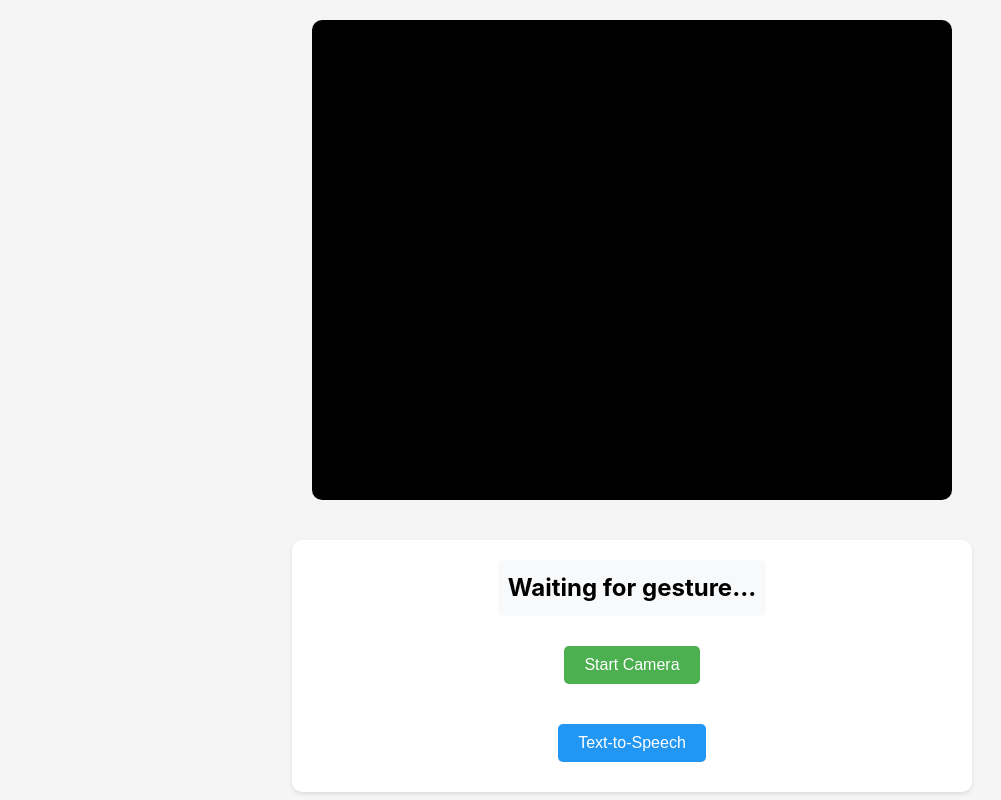
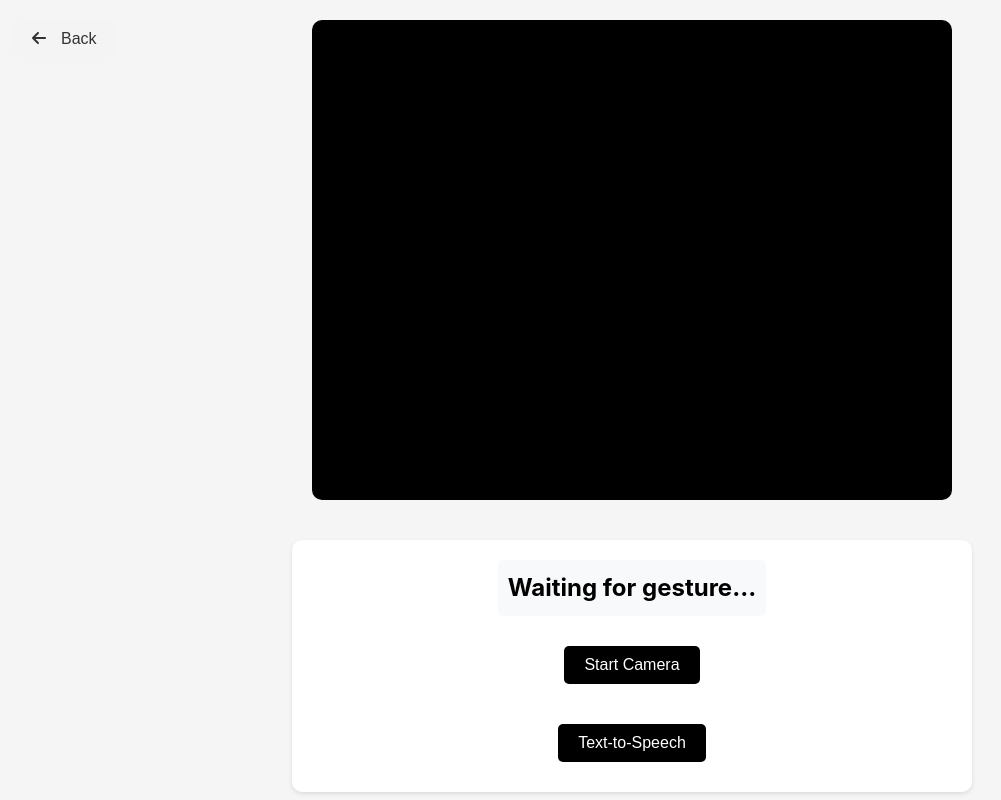
Before and after one commit to dylan-1006/team333, a React (Create React App) app in the folder frontend/: page /livewebcam in a window 1280 px wide. Shown: the top 800 px of the page, without its empty margins (8-1009 px from the left). Built offline with nearby package versions, Linux system fonts and the light colour scheme.

Commit message:
Updated handgesture recognition screen UI.

```diff
--- a/frontend/src/components/HandGestureRecognition.css
+++ b/frontend/src/components/HandGestureRecognition.css
@@ -61,7 +61,7 @@
   margin: 0 auto 20px;
   padding: 10px 20px;
   font-size: 16px;
-  background-color: #4caf50;
+  background-color: #000;
   color: white;
   border: none;
   border-radius: 5px;
@@ -69,7 +69,7 @@
 }
 
 .camera-button:hover {
-  background-color: #45a049;
+  background-color: #333;
 }
 
 .instructions {
@@ -103,14 +103,36 @@
   font-weight: bold;
 }
 
+.back-button {
+  position: absolute;
+  top: 20px;
+  left: 20px;
+  padding: 10px 20px;
+  background-color: #f5f5f5ea;
+  color: #333;
+  border: none;
+  border-radius: 12px;
+  cursor: pointer;
+  font-size: 1rem;
+}
+
+.back-icon {
+  margin-right: 15px;
+  font-size: 1rem;
+}
+
 .tts-button {
   display: block;
   margin: 10px auto;
   padding: 10px 20px;
   font-size: 16px;
-  background-color: #2196f3;
+  background-color: #000;
   color: white;
   border: none;
   border-radius: 5px;
   cursor: pointer;
 }
+
+.tts-button:hover {
+  background-color: #333;
+}
--- a/frontend/src/components/HandGestureRecognition.js
+++ b/frontend/src/components/HandGestureRecognition.js
@@ -3,9 +3,13 @@ import { Hands } from "@mediapipe/hands";
 import { Camera } from "@mediapipe/camera_utils";
 import { drawConnectors, drawLandmarks } from "@mediapipe/drawing_utils";
 import { HAND_CONNECTIONS } from "@mediapipe/hands";
+import { FontAwesomeIcon } from "@fortawesome/react-fontawesome";
+import { faArrowLeft } from "@fortawesome/free-solid-svg-icons";
+import { useNavigate } from "react-router-dom";
 import "./HandGestureRecognition.css";
 
 function HandGestureRecognition() {
+  const navigate = useNavigate();
   const videoRef = useRef(null);
   const canvasRef = useRef(null);
   const cameraRef = useRef(null);
@@ -229,6 +233,10 @@ function HandGestureRecognition() {
     }, 3000);
   };
 
+  const handleBack = () => {
+    navigate("/options");
+  };
+
   const startCamera = async () => {
     try {
       // Stop any existing streams
@@ -410,6 +418,10 @@ function HandGestureRecognition() {
 
   return (
     <div className="gesture-container">
+      <button className="back-button" onClick={handleBack}>
+        <FontAwesomeIcon icon={faArrowLeft} className="back-icon" />
+        Back
+      </button>
       <div className="video-wrapper">
         <video
           ref={videoRef}
```
